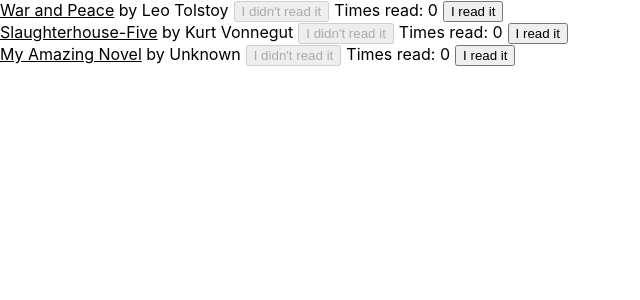
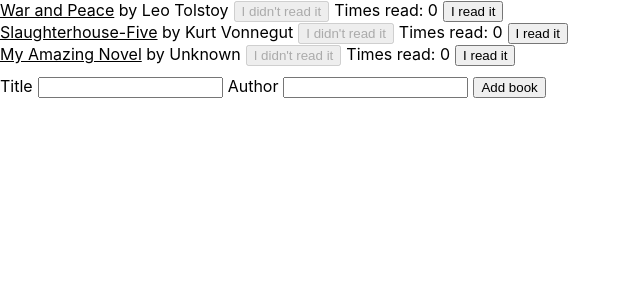
Before and after one commit to jmatthewgriffis/react-state-management, a React (Create React App) app: page / in a window 1280 px wide. Shown: the top 300 px of the page, without its empty margins (0-640 px from the left). Built offline with nearby package versions, Linux system fonts and the light colour scheme.

Commit message:
Add a form to submit a new book.

```diff
--- a/src/App.css
+++ b/src/App.css
@@ -1,3 +1,11 @@
+form {
+  margin: 10px 0;
+}
+
+form input {
+  margin: 0 5px;
+}
+
 .App {
   text-align: center;
 }
--- a/src/App.tsx
+++ b/src/App.tsx
@@ -1,4 +1,4 @@
-import React from 'react';
+import React, { FormEvent } from 'react';
 import './App.css';
 import { BookInterface, Book } from './components';
 import { initialBooksState } from './initialBooksState';
@@ -12,11 +12,31 @@
     return initialBooksState;
   });
 
+  const handleSubmit = (event: FormEvent<HTMLFormElement>): void => {
+    event.preventDefault();
+    // Not sure what is a better way to handle the typing here.
+    const {
+      bookTitle: { value: bookTitle },
+      bookAuthor: { value: bookAuthor },
+    } = (event.currentTarget.elements as unknown) as {
+      bookTitle: HTMLInputElement;
+      bookAuthor: HTMLInputElement;
+    };
+    console.log('title', bookTitle, 'author', bookAuthor);
+  };
+
   return (
     <>
       {books.map((book) => (
         <Book {...book} />
       ))}
+      <form onSubmit={handleSubmit}>
+        <label htmlFor="bookTitle">Title</label>
+        <input id="bookTitle" required />
+        <label htmlFor="bookAuthor">Author</label>
+        <input id="bookAuthor" />
+        <button type="submit">Add book</button>
+      </form>
     </>
   );
 };
```
